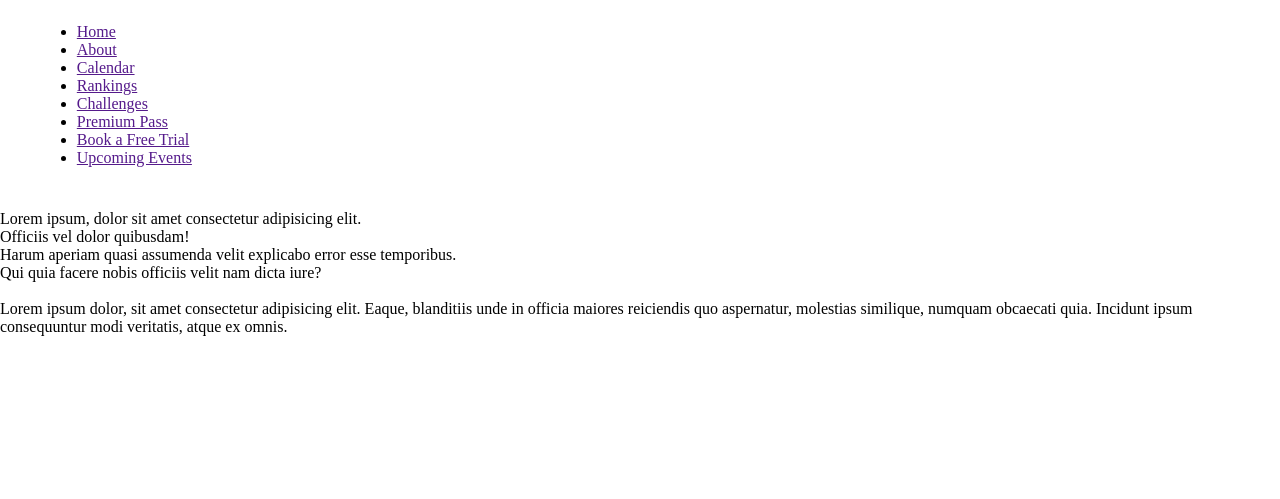
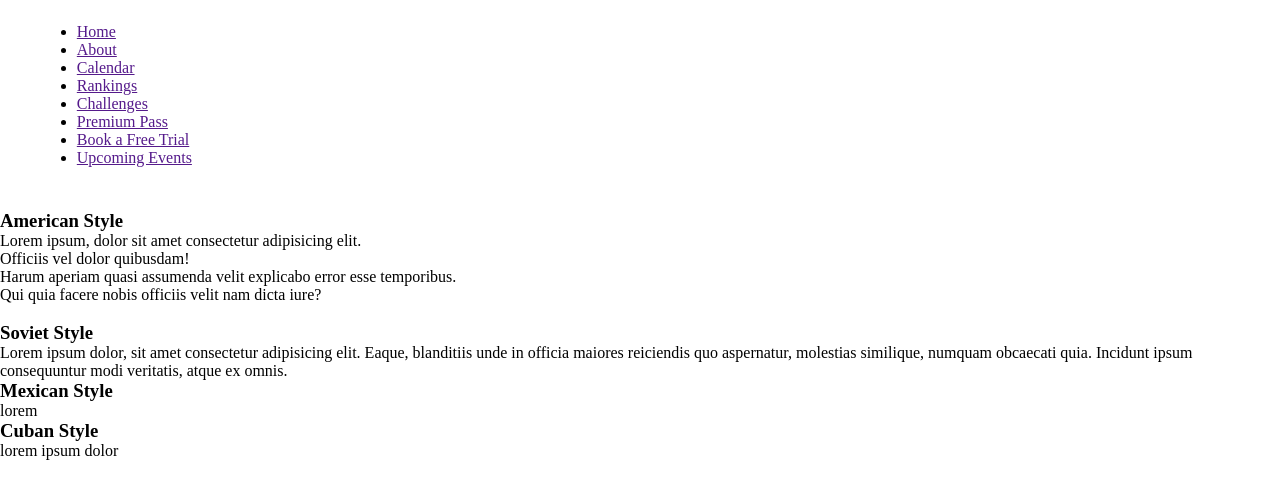
Before and after one commit to aiger2569/Workout_web, a plain HTML site: page index.html in a window 1280 px wide. Shown: the part 59-558 px from the top of the page. Drawn offline with Linux system fonts and the light colour scheme.

Commit message:
Update index.html

```diff
--- a/index.html
+++ b/index.html
@@ -33,17 +33,31 @@
      <div>
 
         <section id="1">
+            <h3>American Style</h3>
           <p style="width: 100
         ; ">Lorem ipsum, dolor sit amet consectetur adipisicing elit. <br> Officiis vel dolor quibusdam! <br>Harum aperiam quasi assumenda velit explicabo error esse temporibus. <br> Qui quia facere nobis officiis velit nam dicta iure?</p>
         </section>
         <br>
         <section id="2">
+            <h3>Soviet Style</h3>
           <p>Lorem ipsum dolor, sit amet consectetur adipisicing elit. Eaque, blanditiis unde in officia maiores reiciendis quo aspernatur, molestias similique, numquam obcaecati quia. Incidunt ipsum consequuntur modi veritatis, atque ex omnis.</p>
         </section>
+         <section>
+             <h3>Mexican Style</h3>
+             <p>lorem </p>
+         </section>
+         <section>
+             <h3>Cuban Style</h3>
+             <p>lorem ipsum dolor</p>
+         </section>
+
         <form action=""></form>
-        <table></table>
+        <table>
+            <item></item>
+        </table>
 
    </div>
 </body>
 
+
 </html>
```
